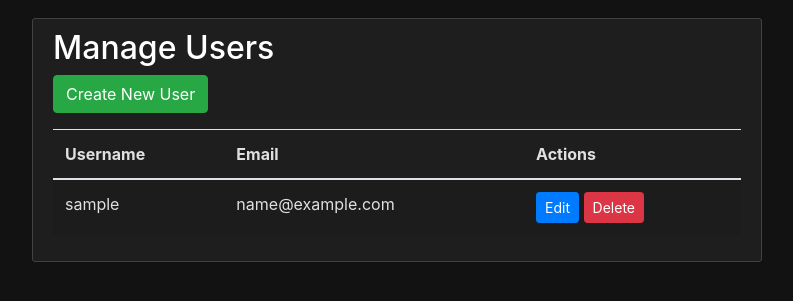
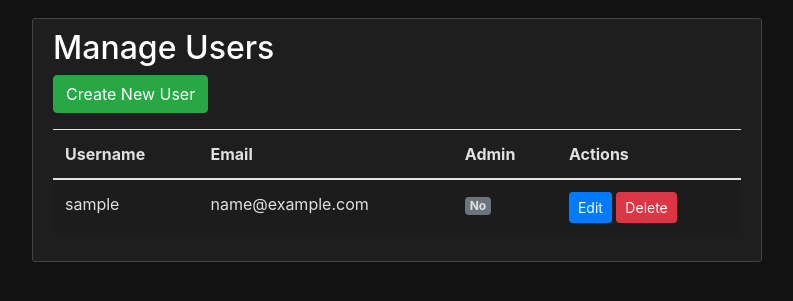
Before and after one commit to monkeyboyfr3sh/flask-blog-app, a Flask app: page /admin/users in a window 1280 px wide. Shown: the part 62-363 px from the top of the page, without its empty margins (53-846 px from the left). Run offline with Flask 3, Linux system fonts and the light colour scheme; the visitor is signed in with stand-in values (Sample User, id 1); data comes from the database, SQL or seed files in the repository; some libraries are stand-ins or nearby versions.

Commit message:
pretty much got admin running

```diff
--- a/flaskblog/models.py
+++ b/flaskblog/models.py
@@ -18,6 +18,7 @@ class User(db.Model, UserMixin):  # type: ignore
     email = db.Column(db.String(120), unique=True, nullable=False)
     image_file = db.Column(db.String(20), nullable=False, default="images/default.jpg")
     password = db.Column(db.String(60), nullable=False)
+    admin = db.Column(db.Boolean, nullable=False, default=False)  # Admin parameter
 
     posts = db.relationship("Post", backref="author", lazy=True, cascade="all, delete-orphan")
     workouts = db.relationship("WorkoutLog", backref="author", lazy=True, cascade="all, delete-orphan")
--- a/flaskblog/templates/admin_users.html
+++ b/flaskblog/templates/admin_users.html
@@ -11,6 +11,7 @@
             <tr>
                 <th>Username</th>
                 <th>Email</th>
+                <th>Admin</th>  <!-- New column for Admin status -->
                 <th>Actions</th>
             </tr>
         </thead>
@@ -19,6 +20,13 @@
             <tr>
                 <td>{{ user.username }}</td>
                 <td>{{ user.email }}</td>
+                <td>
+                    {% if user.admin %}
+                        <span class="badge bg-success">Yes</span>
+                    {% else %}
+                        <span class="badge bg-secondary">No</span>
+                    {% endif %}
+                </td>
                 <td>
                     <a href="{{ url_for('users.edit_user', user_id=user.id) }}" class="btn btn-primary btn-sm">Edit</a>
                     <form method="POST" action="{{ url_for('users.delete_user', user_id=user.id) }}" style="display:inline;">
--- a/flaskblog/templates/create_user.html
+++ b/flaskblog/templates/create_user.html
@@ -49,6 +49,10 @@
                 {{ form.confirm_password(class="form-control form-control-lg") }}
                 {% endif %}
             </div>
+            <div class="form-group">
+                {{ form.admin.label(class="form-control-label") }}
+                {{ form.admin(class="form-check-input") }} <!-- Checkbox for admin status -->
+            </div>
         </fieldset>
         <div class="form-group">
             {{ form.submit(class="btn btn-success") }}
--- a/flaskblog/templates/edit_user.html
+++ b/flaskblog/templates/edit_user.html
@@ -44,6 +44,10 @@
                 {% endfor %}
                 {% endif %}
             </div>
+            <div class="form-check">
+                {{ form.admin(class="form-check-input") }}
+                {{ form.admin.label(class="form-check-label") }} <!-- Checkbox for admin status -->
+            </div>
         </fieldset>
         <div class="form-group">
             {{ form.submit(class="btn btn-outline-info") }}
--- a/flaskblog/users/routes.py
+++ b/flaskblog/users/routes.py
@@ -74,7 +74,8 @@ def create_user():
             user = User(
                 username=form.username.data,
                 email=form.email.data,
-                password=hashed_password
+                password=hashed_password,
+                admin=form.admin.data  # Handle the admin checkbox
             )
             db.session.add(user)
             db.session.commit()
@@ -178,6 +179,7 @@ def edit_user(user_id):
     form = UpdateAccountForm()
 
     if form.validate_on_submit():
+
         if form.picture.data:
             old_picture = user.image_file
             picture_file = save_picture(form.picture.data)
@@ -185,11 +187,13 @@ def edit_user(user_id):
             delete_old_pic(old_picture)
         user.username = form.username.data
         user.email = form.email.data
+        user.admin = form.admin.data
         db.session.commit()
         flash(f"{user.username}'s account has been updated!", "success")
         return redirect(url_for("users.admin_users"))
 
     elif request.method == "GET":
+        form = UpdateAccountForm(user=user)
         form.username.data = user.username
         form.email.data = user.email
 
```
Also changed, not shown: flaskblog/users/forms.py (+16 -2 lines), config/images/23e86955798ef731.jpg (added).
